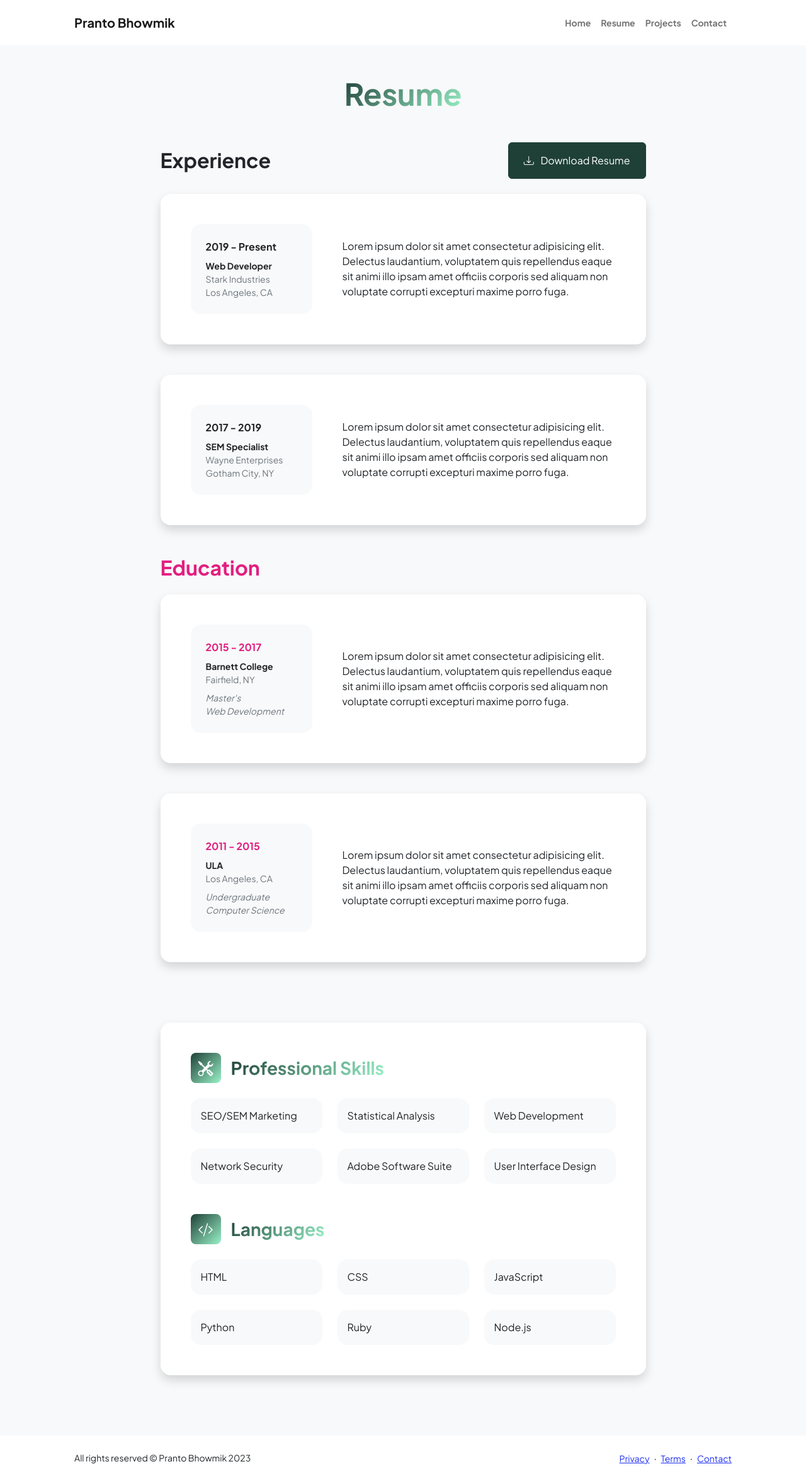
After one commit to prantobhowmik/career, a Flask app: page /app/resume.html in a window 1280 px wide. The commit adds this page. Shown: the whole page at 63% size. Run offline with Flask 3, Linux system fonts and the light colour scheme; some libraries are stand-ins or nearby versions.

Commit message:
Design Completed

```diff
--- a/app.py
+++ b/app.py
@@ -16,6 +16,18 @@ def contact():
                          pname='Pranto Bhowmik',
                          footer_name='All rights reserved \u00A9 Pranto Bhowmik 2023'
                          )
+@app.route("/app/projects.html")
+def projects():
+  return render_template('projects.html',
+                         pname='Pranto Bhowmik',
+                         footer_name='All rights reserved \u00A9 Pranto Bhowmik 2023'
+                         )
+@app.route("/app/resume.html")
+def resume():
+  return render_template('resume.html',
+                         pname='Pranto Bhowmik',
+                         footer_name='All rights reserved \u00A9 Pranto Bhowmik 2023'
+                         )
 
 if __name__=='__main__':
   app.run(host='0.0.0.0', debug=True)
--- a/templates/nav.html
+++ b/templates/nav.html
@@ -8,8 +8,8 @@
                <div class="collapse navbar-collapse" id="navbarSupportedContent">
                   <ul class="navbar-nav ms-auto mb-2 mb-lg-0 small fw-bolder">
                      <li class="nav-item"><a class="nav-link" href="{{ url_for('base')}}">Home</a></li>
-                     <li class="nav-item"><a class="nav-link" href="resume.html">Resume</a></li>
-                     <li class="nav-item"><a class="nav-link" href="projects.html">Projects</a></li>
+                     <li class="nav-item"><a class="nav-link" href="{{ url_for('resume')}}">Resume</a></li>
+                     <li class="nav-item"><a class="nav-link" href="{{ url_for('projects')}}">Projects</a></li>
                      <li class="nav-item"><a class="nav-link" href="{{ url_for('contact')}}">Contact</a></li>
                   </ul>
                </div>
--- a/templates/projects.html
+++ b/templates/projects.html
@@ -16,7 +16,7 @@
         <!-- Bootstrap icons-->
         <link href="https://cdn.jsdelivr.net/npm/bootstrap-icons@1.8.1/font/bootstrap-icons.css" rel="stylesheet" />
         <!-- Core theme CSS (includes Bootstrap)-->
-        <link href="css/styles.css" rel="stylesheet" />
+        <link href="https://career.prantobhowmik.repl.co/static/styles.css" rel="stylesheet" />
     </head>
     <body class="d-flex flex-column h-100 bg-light">
         <main class="flex-shrink-0">
@@ -73,6 +73,6 @@
         <!-- Bootstrap core JS-->
         <script src="https://cdn.jsdelivr.net/npm/bootstrap@5.2.3/dist/js/bootstrap.bundle.min.js"></script>
         <!-- Core theme JS-->
-        <script src="js/scripts.js"></script>
+        <script src="https://career.prantobhowmik.repl.co/static/scripts.js"></script>
     </body>
 </html>
--- /dev/null
+++ b/templates/resume.html
@@ -0,0 +1,176 @@
+<!DOCTYPE html>
+<html lang="en">
+    <head>
+        <meta charset="utf-8" />
+        <meta name="viewport" content="width=device-width, initial-scale=1, shrink-to-fit=no" />
+        <meta name="description" content="" />
+        <meta name="author" content="" />
+        <title>Personal - Start Bootstrap Template</title>
+        <!-- Favicon-->
+        <link rel="icon" type="image/x-icon" href="assets/favicon.ico" />
+        <!-- Custom Google font-->
+        <link rel="preconnect" href="https://fonts.googleapis.com" />
+        <link rel="preconnect" href="https://fonts.gstatic.com" crossorigin />
+        <link href="https://fonts.googleapis.com/css2?family=Plus+Jakarta+Sans:wght@100;200;300;400;500;600;700;800;900&amp;display=swap" rel="stylesheet" />
+        <!-- Bootstrap icons-->
+        <link href="https://cdn.jsdelivr.net/npm/bootstrap-icons@1.8.1/font/bootstrap-icons.css" rel="stylesheet" />
+        <!-- Core theme CSS (includes Bootstrap)-->
+        <link href="https://career.prantobhowmik.repl.co/static/styles.css" rel="stylesheet" />
+    </head>
+    <body class="d-flex flex-column h-100 bg-light">
+        <main class="flex-shrink-0">
+            <!-- Navigation-->
+              {% include 'nav.html' %}
+            <!-- Page Content-->
+            <div class="container px-5 my-5">
+                <div class="text-center mb-5">
+                    <h1 class="display-5 fw-bolder mb-0"><span class="text-gradient d-inline">Resume</span></h1>
+                </div>
+                <div class="row gx-5 justify-content-center">
+                    <div class="col-lg-11 col-xl-9 col-xxl-8">
+                        <!-- Experience Section-->
+                        <section>
+                            <div class="d-flex align-items-center justify-content-between mb-4">
+                                <h2 class="text-primary fw-bolder mb-0">Experience</h2>
+                                <!-- Download resume button-->
+                                <!-- Note: Set the link href target to a PDF file within your project-->
+                                <a class="btn btn-primary px-4 py-3" href="#!">
+                                    <div class="d-inline-block bi bi-download me-2"></div>
+                                    Download Resume
+                                </a>
+                            </div>
+                            <!-- Experience Card 1-->
+                            <div class="card shadow border-0 rounded-4 mb-5">
+                                <div class="card-body p-5">
+                                    <div class="row align-items-center gx-5">
+                                        <div class="col text-center text-lg-start mb-4 mb-lg-0">
+                                            <div class="bg-light p-4 rounded-4">
+                                                <div class="text-primary fw-bolder mb-2">2019 - Present</div>
+                                                <div class="small fw-bolder">Web Developer</div>
+                                                <div class="small text-muted">Stark Industries</div>
+                                                <div class="small text-muted">Los Angeles, CA</div>
+                                            </div>
+                                        </div>
+                                        <div class="col-lg-8"><div>Lorem ipsum dolor sit amet consectetur adipisicing elit. Delectus laudantium, voluptatem quis repellendus eaque sit animi illo ipsam amet officiis corporis sed aliquam non voluptate corrupti excepturi maxime porro fuga.</div></div>
+                                    </div>
+                                </div>
+                            </div>
+                            <!-- Experience Card 2-->
+                            <div class="card shadow border-0 rounded-4 mb-5">
+                                <div class="card-body p-5">
+                                    <div class="row align-items-center gx-5">
+                                        <div class="col text-center text-lg-start mb-4 mb-lg-0">
+                                            <div class="bg-light p-4 rounded-4">
+                                                <div class="text-primary fw-bolder mb-2">2017 - 2019</div>
+                                                <div class="small fw-bolder">SEM Specialist</div>
+                                                <div class="small text-muted">Wayne Enterprises</div>
+                                                <div class="small text-muted">Gotham City, NY</div>
+                                            </div>
+                                        </div>
+                                        <div class="col-lg-8"><div>Lorem ipsum dolor sit amet consectetur adipisicing elit. Delectus laudantium, voluptatem quis repellendus eaque sit animi illo ipsam amet officiis corporis sed aliquam non voluptate corrupti excepturi maxime porro fuga.</div></div>
+                                    </div>
+                                </div>
+                            </div>
+                        </section>
+                        <!-- Education Section-->
+                        <section>
+                            <h2 class="text-secondary fw-bolder mb-4">Education</h2>
+                            <!-- Education Card 1-->
+                            <div class="card shadow border-0 rounded-4 mb-5">
+                                <div class="card-body p-5">
+                                    <div class="row align-items-center gx-5">
+                                        <div class="col text-center text-lg-start mb-4 mb-lg-0">
+                                            <div class="bg-light p-4 rounded-4">
+                                                <div class="text-secondary fw-bolder mb-2">2015 - 2017</div>
+                                                <div class="mb-2">
+                                                    <div class="small fw-bolder">Barnett College</div>
+                                                    <div class="small text-muted">Fairfield, NY</div>
+                                                </div>
+                                                <div class="fst-italic">
+                                                    <div class="small text-muted">Master's</div>
+                                                    <div class="small text-muted">Web Development</div>
+                                                </div>
+                                            </div>
+                                        </div>
+                                        <div class="col-lg-8"><div>Lorem ipsum dolor sit amet consectetur adipisicing elit. Delectus laudantium, voluptatem quis repellendus eaque sit animi illo ipsam amet officiis corporis sed aliquam non voluptate corrupti excepturi maxime porro fuga.</div></div>
+                                    </div>
+                                </div>
+                            </div>
+                            <!-- Education Card 2-->
+                            <div class="card shadow border-0 rounded-4 mb-5">
+                                <div class="card-body p-5">
+                                    <div class="row align-items-center gx-5">
+                                        <div class="col text-center text-lg-start mb-4 mb-lg-0">
+                                            <div class="bg-light p-4 rounded-4">
+                                                <div class="text-secondary fw-bolder mb-2">2011 - 2015</div>
+                                                <div class="mb-2">
+                                                    <div class="small fw-bolder">ULA</div>
+                                                    <div class="small text-muted">Los Angeles, CA</div>
+                                                </div>
+                                                <div class="fst-italic">
+                                                    <div class="small text-muted">Undergraduate</div>
+                                                    <div class="small text-muted">Computer Science</div>
+                                                </div>
+                                            </div>
+                                        </div>
+                                        <div class="col-lg-8"><div>Lorem ipsum dolor sit amet consectetur adipisicing elit. Delectus laudantium, voluptatem quis repellendus eaque sit animi illo ipsam amet officiis corporis sed aliquam non voluptate corrupti excepturi maxime porro fuga.</div></div>
+                                    </div>
+                                </div>
+                            </div>
+                        </section>
+                        <!-- Divider-->
+                        <div class="pb-5"></div>
+                        <!-- Skills Section-->
+                        <section>
+                            <!-- Skillset Card-->
+                            <div class="card shadow border-0 rounded-4 mb-5">
+                                <div class="card-body p-5">
+                                    <!-- Professional skills list-->
+                                    <div class="mb-5">
+                                        <div class="d-flex align-items-center mb-4">
+                                            <div class="feature bg-primary bg-gradient-primary-to-secondary text-white rounded-3 me-3"><i class="bi bi-tools"></i></div>
+                                            <h3 class="fw-bolder mb-0"><span class="text-gradient d-inline">Professional Skills</span></h3>
+                                        </div>
+                                        <div class="row row-cols-1 row-cols-md-3 mb-4">
+                                            <div class="col mb-4 mb-md-0"><div class="d-flex align-items-center bg-light rounded-4 p-3 h-100">SEO/SEM Marketing</div></div>
+                                            <div class="col mb-4 mb-md-0"><div class="d-flex align-items-center bg-light rounded-4 p-3 h-100">Statistical Analysis</div></div>
+                                            <div class="col"><div class="d-flex align-items-center bg-light rounded-4 p-3 h-100">Web Development</div></div>
+                                        </div>
+                                        <div class="row row-cols-1 row-cols-md-3">
+                                            <div class="col mb-4 mb-md-0"><div class="d-flex align-items-center bg-light rounded-4 p-3 h-100">Network Security</div></div>
+                                            <div class="col mb-4 mb-md-0"><div class="d-flex align-items-center bg-light rounded-4 p-3 h-100">Adobe Software Suite</div></div>
+                                            <div class="col"><div class="d-flex align-items-center bg-light rounded-4 p-3 h-100">User Interface Design</div></div>
+                                        </div>
+                                    </div>
+                                    <!-- Languages list-->
+                                    <div class="mb-0">
+                                        <div class="d-flex align-items-center mb-4">
+                                            <div class="feature bg-primary bg-gradient-primary-to-secondary text-white rounded-3 me-3"><i class="bi bi-code-slash"></i></div>
+                                            <h3 class="fw-bolder mb-0"><span class="text-gradient d-inline">Languages</span></h3>
+                                        </div>
+                                        <div class="row row-cols-1 row-cols-md-3 mb-4">
+                                            <div class="col mb-4 mb-md-0"><div class="d-flex align-items-center bg-light rounded-4 p-3 h-100">HTML</div></div>
+                                            <div class="col mb-4 mb-md-0"><div class="d-flex align-items-center bg-light rounded-4 p-3 h-100">CSS</div></div>
+                                            <div class="col"><div class="d-flex align-items-center bg-light rounded-4 p-3 h-100">JavaScript</div></div>
+                                        </div>
+                                        <div class="row row-cols-1 row-cols-md-3">
+                                            <div class="col mb-4 mb-md-0"><div class="d-flex align-items-center bg-light rounded-4 p-3 h-100">Python</div></div>
+                                            <div class="col mb-4 mb-md-0"><div class="d-flex align-items-center bg-light rounded-4 p-3 h-100">Ruby</div></div>
+                                            <div class="col"><div class="d-flex align-items-center bg-light rounded-4 p-3 h-100">Node.js</div></div>
+                                        </div>
+                                    </div>
+                                </div>
+                            </div>
+                        </section>
+                    </div>
+                </div>
+            </div>
+        </main>
+        <!-- Footer-->
+          {% include 'footer.html' %}
+        <!-- Bootstrap core JS-->
+        <script src="https://cdn.jsdelivr.net/npm/bootstrap@5.2.3/dist/js/bootstrap.bundle.min.js"></script>
+        <!-- Core theme JS-->
+        <script src="https://career.prantobhowmik.repl.co/static/scripts.js"></script>
+    </body>
+</html>
```
